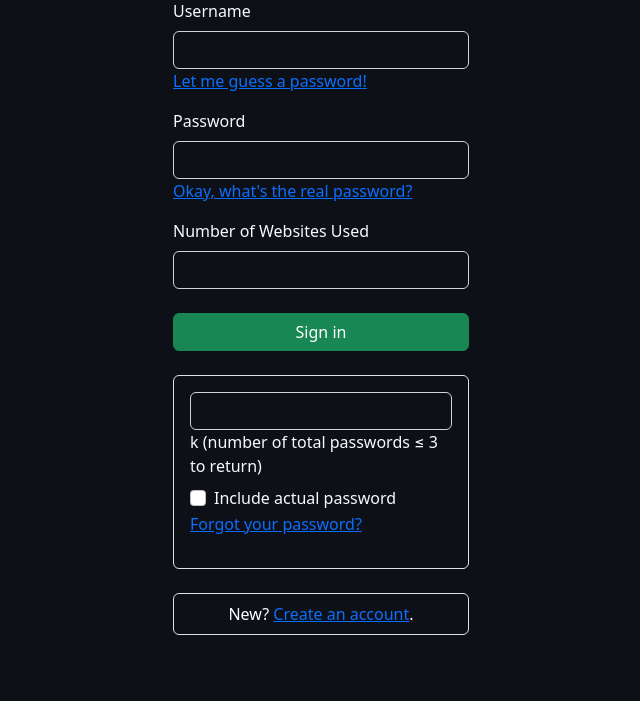
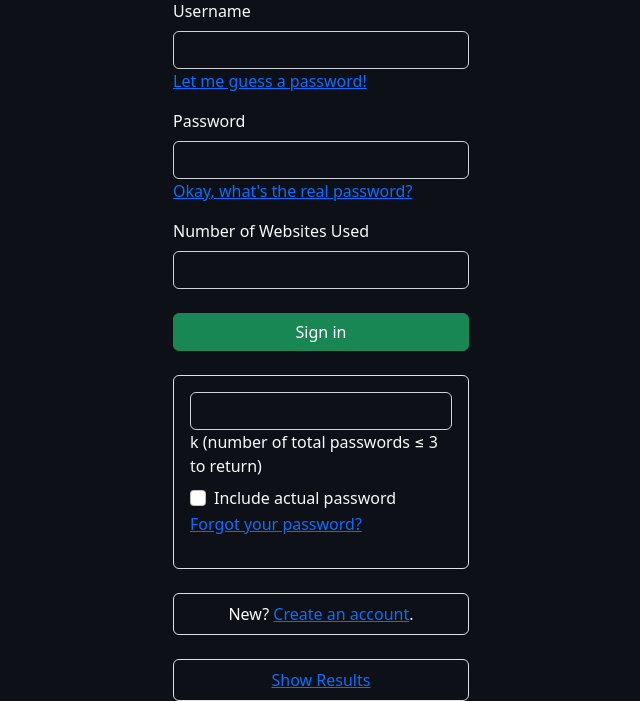
Before and after one commit to ntrllog/CS5540-HoneyGen, a Flask app: page / in a window 1280 px wide. Shown: the part 153-854 px from the top of the page, without its empty margins (319-959 px from the left). Before the commit the page ends 788 px from the top, so only its background shows below. Run offline with Flask 2, Linux system fonts and the light colour scheme; some libraries are stand-ins or nearby versions.

Commit message:
add show results page

```diff
--- a/site1/app.py
+++ b/site1/app.py
@@ -88,6 +88,38 @@ def forgotpw():
 def getuser():
     return list(db.users.aggregate([{'$sample': {'size': 1}}]))[0]['username']
 
+@app.route('/results')
+def showresults():
+    w1_k1_results = list(db.results_w1_k1.aggregate([{"$group": {"_id": None, "s_total": {"$sum": "$success"}, "f_total": {"$sum": "$failures"}}}]))
+    w1_k1_s = w1_k1_results[0]['s_total'] if len(w1_k1_results) > 0 else 0
+    w1_k1_f = w1_k1_results[0]['f_total'] if len(w1_k1_results) > 0 else 0
+    w1_k2_results = list(db.results_w1_k2.aggregate([{"$group": {"_id": None, "s_total": {"$sum": "$success"}, "f_total": {"$sum": "$failures"}}}]))
+    w1_k2_s = w1_k2_results[0]['s_total'] if len(w1_k2_results) > 0 else 0
+    w1_k2_f = w1_k2_results[0]['f_total'] if len(w1_k2_results) > 0 else 0
+    w1_k3_results = list(db.results_w1_k3.aggregate([{"$group": {"_id": None, "s_total": {"$sum": "$success"}, "f_total": {"$sum": "$failures"}}}]))
+    w1_k3_s = w1_k3_results[0]['s_total'] if len(w1_k3_results) > 0 else 0
+    w1_k3_f = w1_k3_results[0]['f_total'] if len(w1_k3_results) > 0 else 0
+    w2_k1_results = list(db.results_w2_k1.aggregate([{"$group": {"_id": None, "s_total": {"$sum": "$success"}, "f_total": {"$sum": "$failures"}}}]))
+    w2_k1_s = w2_k1_results[0]['s_total'] if len(w2_k1_results) > 0 else 0
+    w2_k1_f = w2_k1_results[0]['f_total'] if len(w2_k1_results) > 0 else 0
+    w2_k2_results = list(db.results_w2_k2.aggregate([{"$group": {"_id": None, "s_total": {"$sum": "$success"}, "f_total": {"$sum": "$failures"}}}]))
+    w2_k2_s = w2_k2_results[0]['s_total'] if len(w2_k2_results) > 0 else 0
+    w2_k2_f = w2_k2_results[0]['f_total'] if len(w2_k2_results) > 0 else 0
+    w2_k3_results = list(db.results_w2_k3.aggregate([{"$group": {"_id": None, "s_total": {"$sum": "$success"}, "f_total": {"$sum": "$failures"}}}]))
+    w2_k3_s = w2_k3_results[0]['s_total'] if len(w2_k3_results) > 0 else 0
+    w2_k3_f = w2_k3_results[0]['f_total'] if len(w2_k3_results) > 0 else 0
+    w3_k1_results = list(db.results_w3_k1.aggregate([{"$group": {"_id": None, "s_total": {"$sum": "$success"}, "f_total": {"$sum": "$failures"}}}]))
+    w3_k1_s = w3_k1_results[0]['s_total'] if len(w3_k1_results) > 0 else 0
+    w3_k1_f = w3_k1_results[0]['f_total'] if len(w3_k1_results) > 0 else 0
+    w3_k2_results = list(db.results_w3_k2.aggregate([{"$group": {"_id": None, "s_total": {"$sum": "$success"}, "f_total": {"$sum": "$failures"}}}]))
+    w3_k2_s = w3_k2_results[0]['s_total'] if len(w3_k2_results) > 0 else 0
+    w3_k2_f = w3_k2_results[0]['f_total'] if len(w3_k2_results) > 0 else 0
+    w3_k3_results = list(db.results_w3_k3.aggregate([{"$group": {"_id": None, "s_total": {"$sum": "$success"}, "f_total": {"$sum": "$failures"}}}]))
+    w3_k3_s = w3_k3_results[0]['s_total'] if len(w3_k3_results) > 0 else 0
+    w3_k3_f = w3_k3_results[0]['f_total'] if len(w3_k3_results) > 0 else 0
+
+    return render_template('show_results.html', data=[[w1_k1_s, w1_k2_s, w1_k3_s, w2_k1_s, w2_k2_s, w2_k3_s, w3_k1_s, w3_k2_s, w3_k3_s],[w1_k1_f, w1_k2_f, w1_k3_f, w2_k1_f, w2_k2_f, w2_k3_f, w3_k1_f, w3_k2_f, w3_k3_f]])
+
 '''
 def obfuscate_pw(password):
     o = list(password)
--- a/site1/templates/index.html
+++ b/site1/templates/index.html
@@ -62,6 +62,10 @@
 
         <div class="d-flex justify-content-center align-items-center border mt-4 p-2 rounded">
           <span>New? <a href="create">Create an account</a>.</span>
+        </div>
+
+        <div class="d-flex justify-content-center align-items-center border mt-4 p-2 rounded">
+          <a href="results">Show Results</a>
         </div>
       </form>
     </div>
--- a/site2/templates/index.html
+++ b/site2/templates/index.html
@@ -73,6 +73,10 @@
         <button type="submit" class="btn btn-block mb-4 w-100 text-light">Login</button>
 
         <p class="text-secondary">Need an account? <a href="create">Register</a></p>
+
+        <div class="d-flex justify-content-center align-items-center border mt-4 p-2 rounded">
+          <a href="results">Show Results</a>
+        </div>
 
         <div id="forgotpassworddiv" class="text-light">
           <p id="forgotpassword"></p>
```
Also changed, not shown: site1/templates/show_results.html (added, +37 -0 lines), site2/app.py (+32 -0 lines), site2/templates/show_results.html (added, +37 -0 lines).
